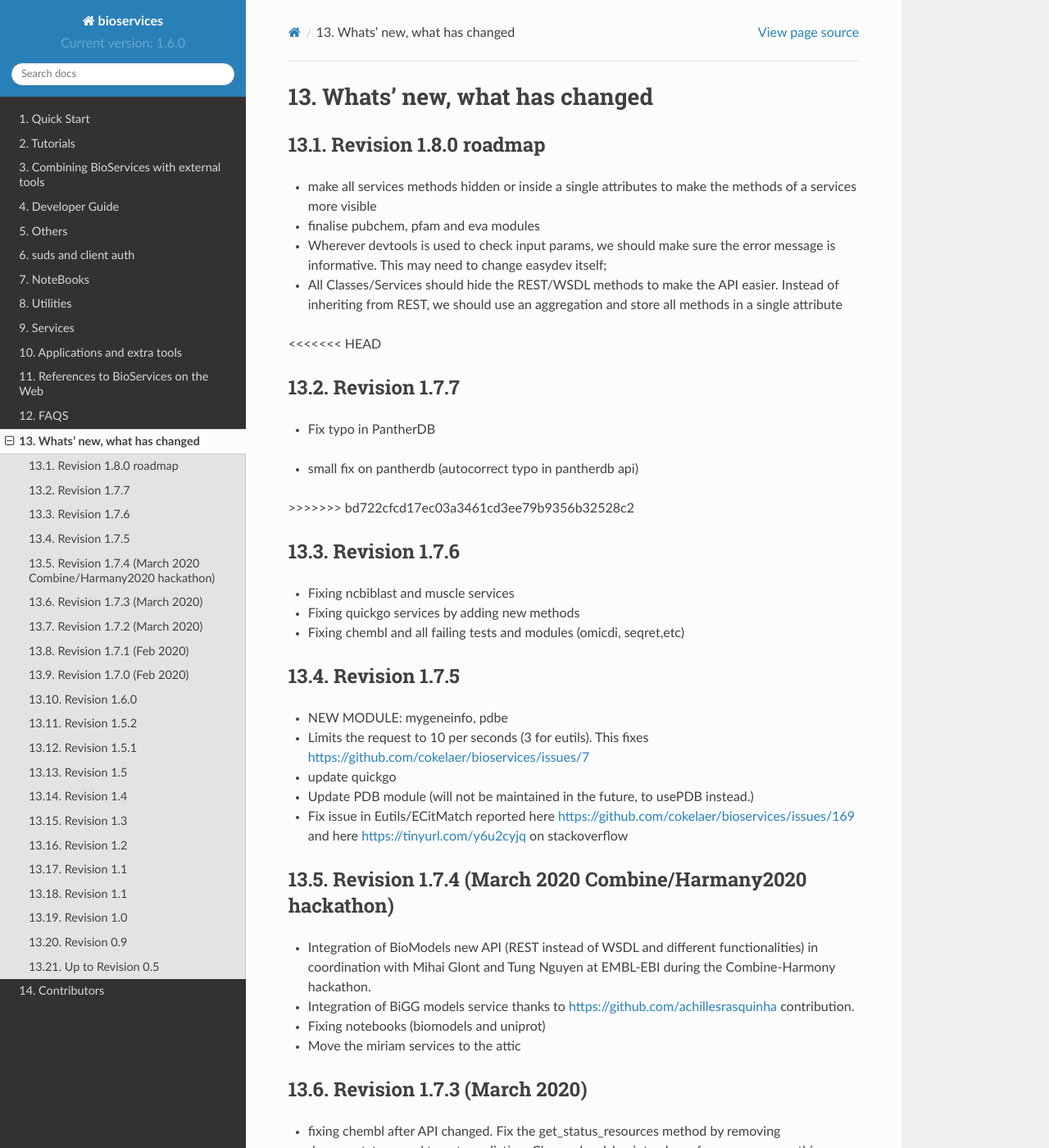
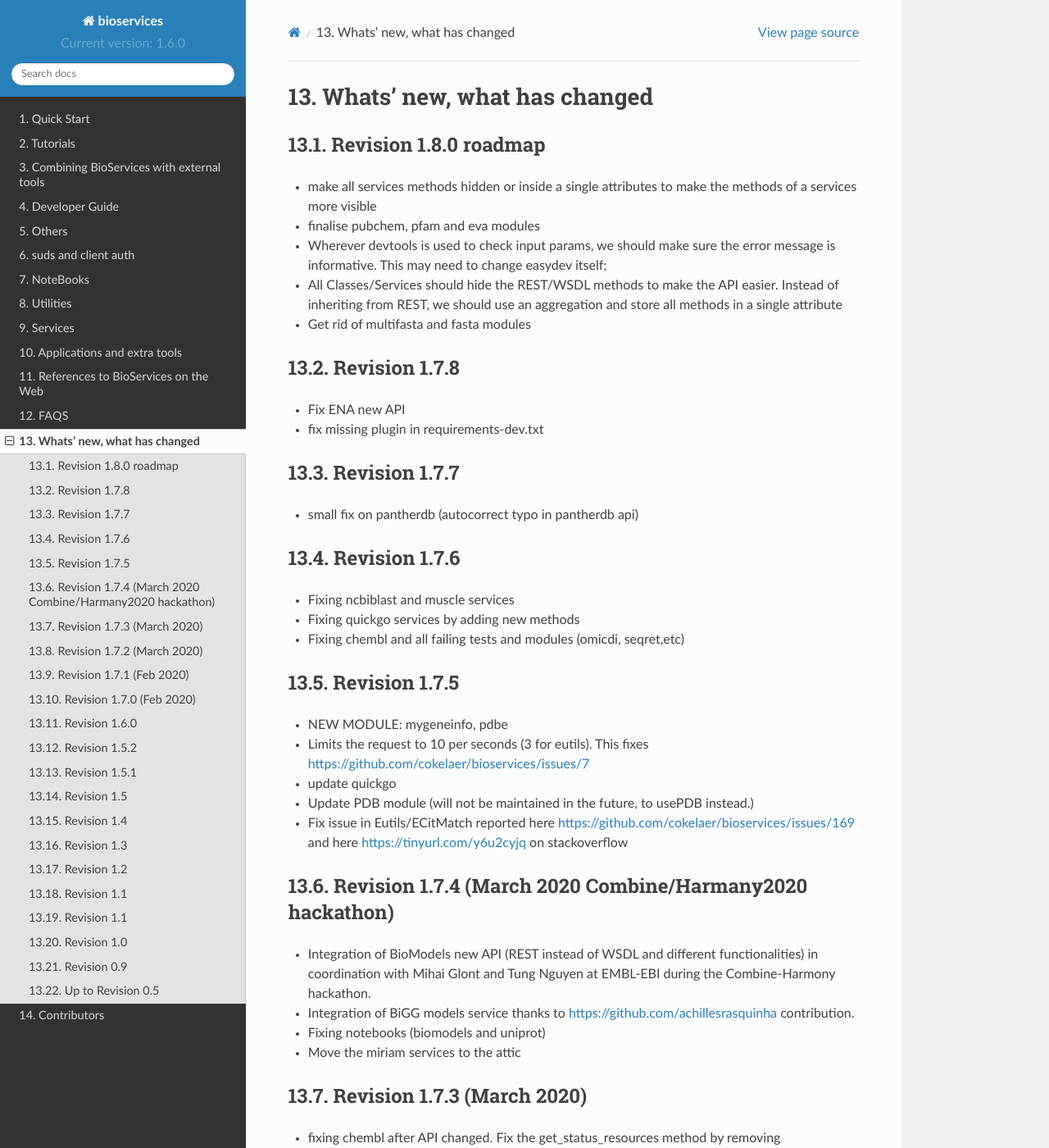
Before and after one commit to cokelaer/bioservices, a Sphinx documentation site: the page built from doc/ChangeLog.rst, in a window 1280 px wide and 1400 px high. Shown: the whole window at 82% size. Built offline with Sphinx 7.4.7 and the Read the Docs theme 2.0.0, drawn with Linux system fonts in a browser that asks for light colours; formulas are drawn with MathJax 3; pages that are not in the unit, such as notebooks, are missing from menus; some of the changed text lies outside the part shown.

```diff
--- a/doc/ChangeLog.rst
+++ b/doc/ChangeLog.rst
@@ -12,19 +12,18 @@
 * All Classes/Services should hide the REST/WSDL methods to make the API easier.
   Instead of inheriting from REST, we should use an aggregation and store all
   methods in a single attribute
+* Get rid of multifasta and fasta modules
 
-<<<<<<< HEAD
+Revision 1.7.8
+--------------
+
+* Fix ENA new API
+* fix missing plugin in requirements-dev.txt
 
 Revision 1.7.7
 --------------
 
-* Fix typo in PantherDB
-=======
-Revision 1.7.7
---------------
-
 * small fix on pantherdb (autocorrect typo in pantherdb api)
->>>>>>> bd722cfcd17ec03a3461cd3ee79b9356b32528c2
 
 Revision 1.7.6
 --------------
--- a/setup.cfg
+++ b/setup.cfg
@@ -11,4 +11,4 @@
 
 [tool:pytest]
 # do not use --cov because it interfers with travis command
-addopts= --durations=10 --verbose  -n 2 --cov bioservices --cov-report term-missing
+addopts= --durations=10 --verbose  -n 8 --cov bioservices --cov-report term-missing
--- a/setup.py
+++ b/setup.py
@@ -7,7 +7,7 @@
 
 _MAJOR               = 1
 _MINOR               = 7
-_MICRO               = 7
+_MICRO               = 8
 version              = '%d.%d.%d' % (_MAJOR, _MINOR, _MICRO)
 release              = '%d.%d' % (_MAJOR, _MINOR)
 
```
Also changed, not shown: other parts of doc/ChangeLog.rst (+1 -1 lines), 1 other file.
